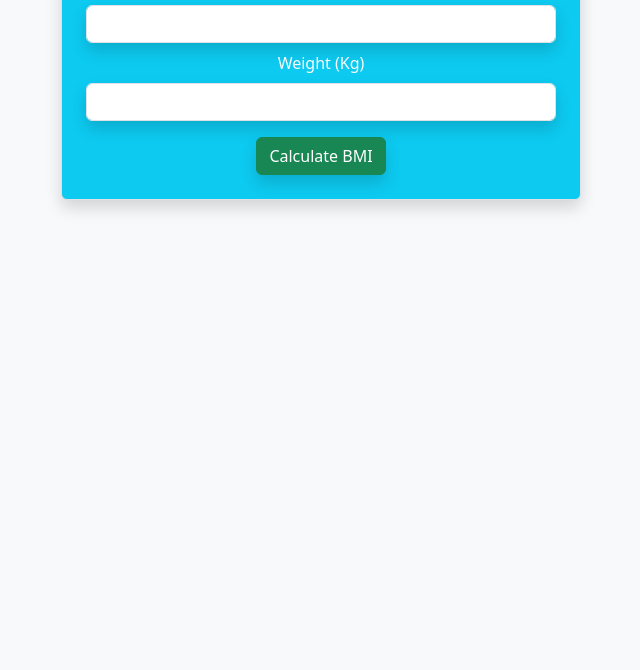
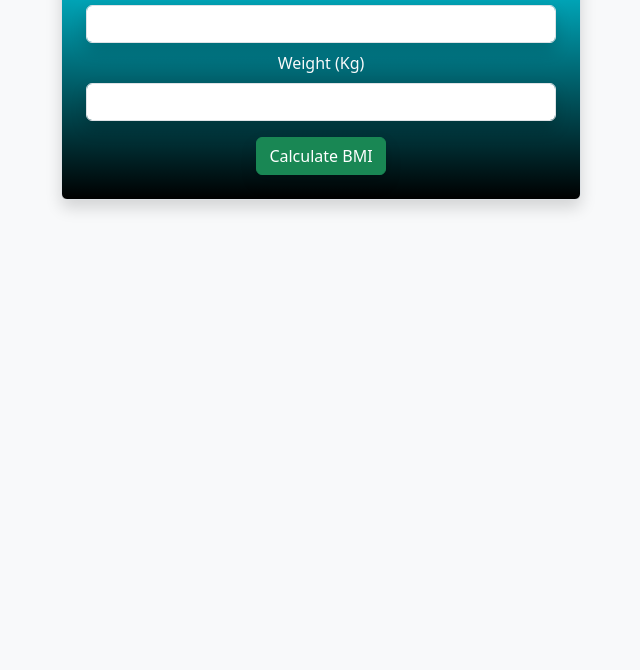
Before and after one commit to GodwinBaiju/BMI-calculator, a plain HTML site: page index.html in a window 1280 px wide. Shown: the part 130-800 px from the top of the page, without its empty margins (319-959 px from the left). Drawn offline with nearby package versions, Linux system fonts and the light colour scheme.

Commit message:
updated bg

```diff
--- a/index.html
+++ b/index.html
@@ -6,16 +6,13 @@
     <link href="https://cdn.jsdelivr.net/npm/bootstrap@5.3.3/dist/css/bootstrap.min.css" rel="stylesheet" integrity="sha384-QWTKZyjpPEjISv5WaRU9OFeRpok6YctnYmDr5pNlyT2bRjXh0JMhjY6hW+ALEwIH" crossorigin="anonymous">
     <script src="https://cdn.jsdelivr.net/npm/bootstrap@5.3.3/dist/js/bootstrap.bundle.min.js" integrity="sha384-YvpcrYf0tY3lHB60NNkmXc5s9fDVZLESaAA55NDzOxhy9GkcIdslK1eN7N6jIeHz" crossorigin="anonymous"></script>
     <title>BMI calculator</title>
-    <style>
 
-
-    </style>
 </head>
 <body class="bg-light">
     <div class="row">
         <div class="col-lg-1 col-sm-1  col-md-1"></div>
         <div class="col-lg-5 col-sm-8 col-md-8 container-fluid">
-            <div id="cover" class="border align-items-center justify-content-center shadow text-center box-shadow rounded bg-info text-light  mt-5">
+            <div style="background-image: linear-gradient(rgb(0, 229, 255), rgb(0, 0, 0));" class="border align-items-center justify-content-center shadow text-center box-shadow rounded text-light  mt-5">
                 <div class="align-items-center justify-content-center  ms-4 me-4">
                 <h2 class="mt-2">BMI Calculator</h2>
 
```
